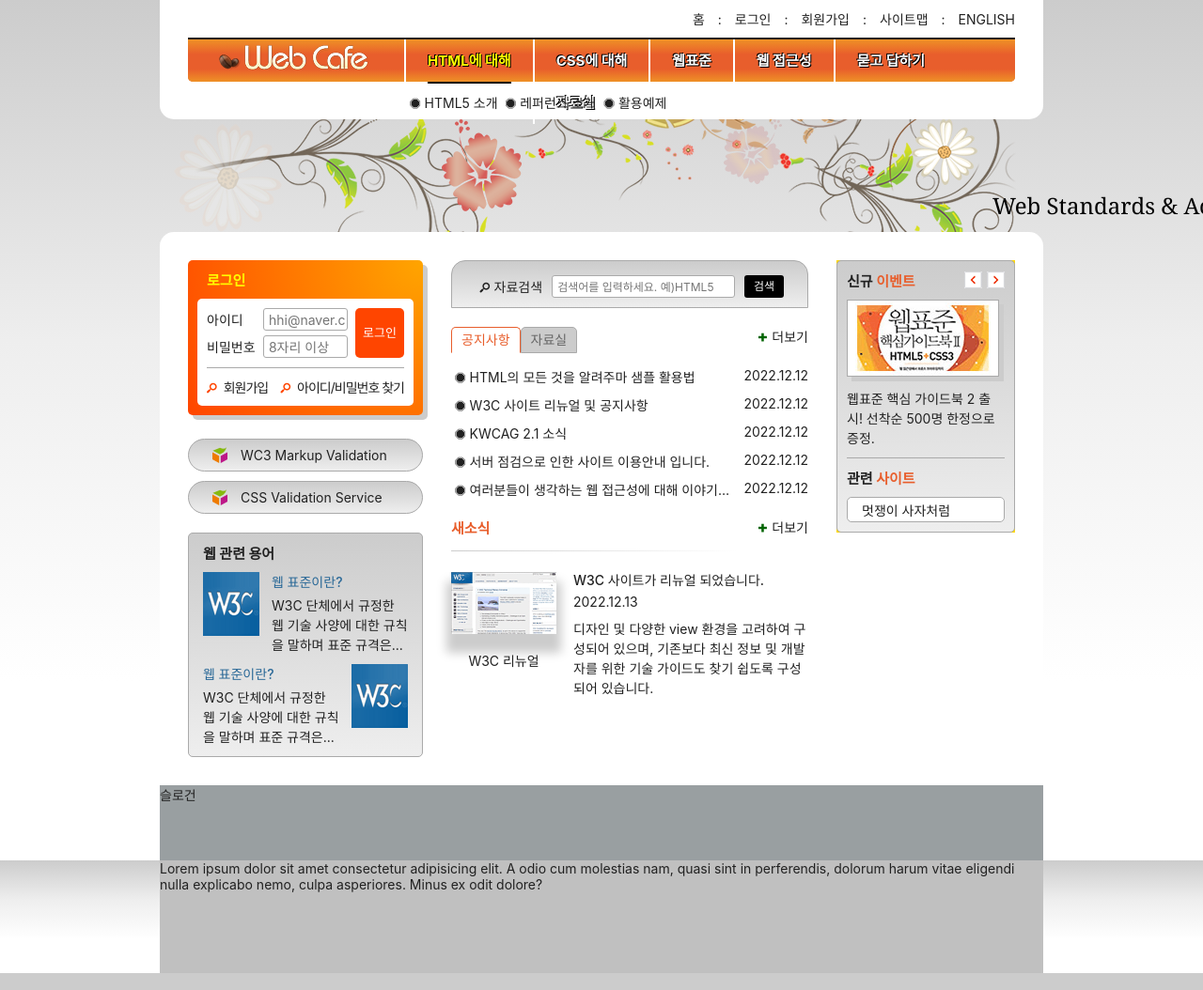
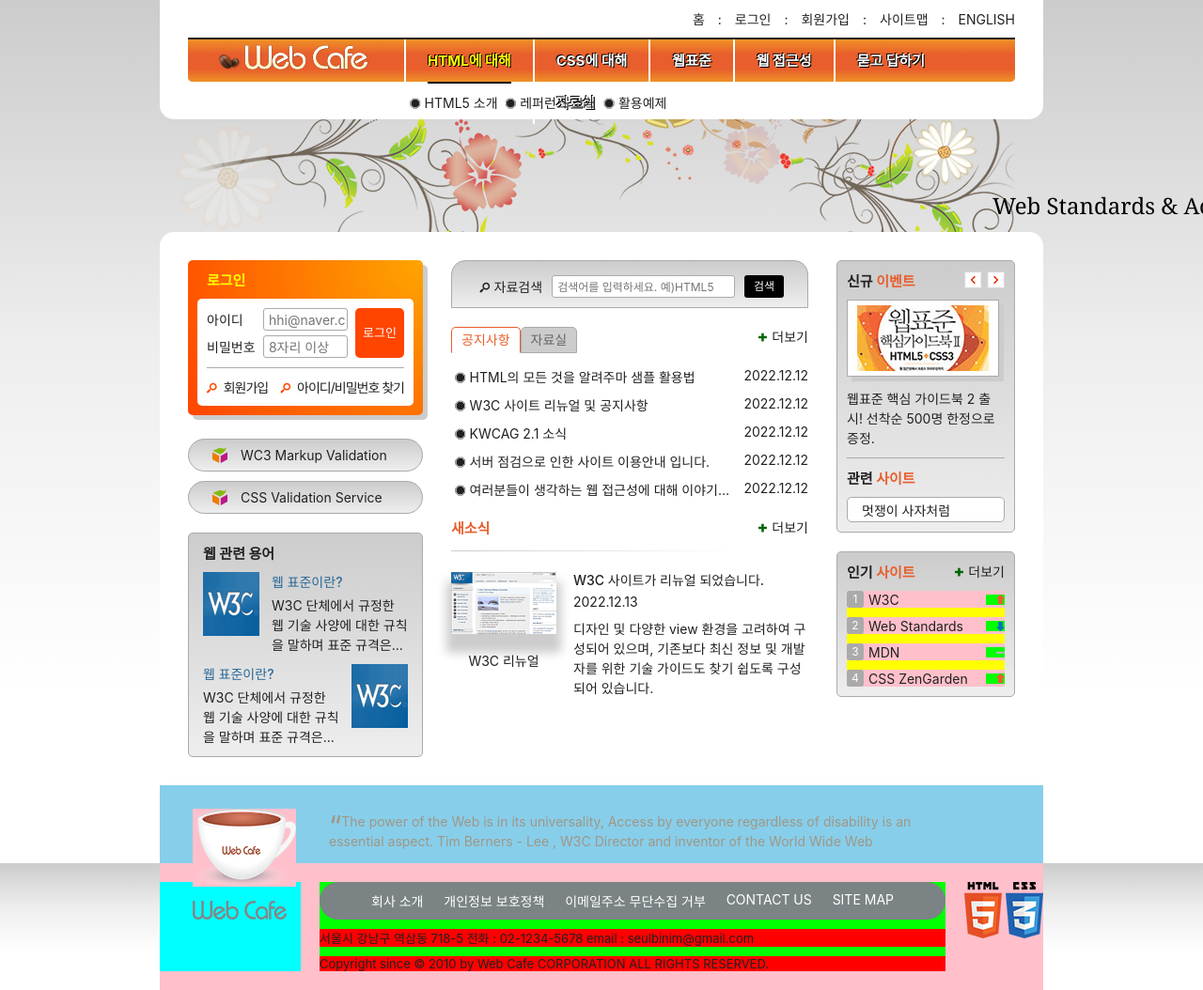
Before and after one commit to hwanghaein/HTML5, a plain HTML site: page index.html in a window 1280 px wide. Shown: the top 1054 px of the page at 94% size. Drawn offline with Linux system fonts and the light colour scheme; a web font is replaced by a local one.

Commit message:
12/14 인기사이트, 슬로건, 푸터 완성

```diff
--- a/index.html
+++ b/index.html
@@ -381,28 +381,71 @@
 
 
 <!-- 인기사이트 Start -->
-
+<div class="gradient-effect margin-top-default">
+  <section class="favorite">
+    <h2 class="favorite-title text-xl">인기 <span class="accent-color">사이트</span></h2>
+    <ol class="favorite-list margin-top-normal">
+      <li class="no1"><a href="/">W3C</a><em class="up"><span class="a11y-hidden">순위 상승</span></em></li>
+      <li class="no2"><a href="/">Web Standards</a><em class="down"><span class="a11y-hidden">순위 하락</span></em></li>
+      <li class="no3"><a href="/">MDN</a><em class="stop"><span class="a11y-hidden">순위 변동없음</span></em></li>
+      <li class="no4"><a href="/">CSS ZenGarden</a><em class="up"><span class="a11y-hidden">순위 상승</span></em></li>
+    </ol>
+    <a href="/" class="more favorite-more icon-plus" title="인기 사이트">더보기</a>
+  </section>
+</div>
 <!-- 인기사이트 End -->
         </div>
   <!-- 그룹3 End-->
   </main>
   <!-- 메인 End -->
 
-  <!-- 슬로건 Start -->
-  <article class="slogan">슬로건</article>
-  <!-- 슬로건 End -->
 
-  <!-- 푸터 Start -->
-  <footer class="footer">
-    <div class="footer-inner">
-      Lorem ipsum dolor sit amet consectetur adipisicing elit. A odio cum molestias nam, quasi sint in perferendis,
-      dolorum harum vitae eligendi nulla explicabo nemo, culpa asperiores. Minus ex odit dolore?
-    </div>
-  </footer>
-  <!-- 푸터 End -->
+  <!-- article 슬로건 Start -->
+  <article class="slogan">
+  <h2 class="slogan-title" title="웹카페에서 웹표준을">슬로건</h2>
+    <p class="slogan-content">
+      <q cite="http://w3.org/WAI">The power of the Web is in its universality, Access by everyone regardless of disability is an essential aspect.</q>
+      Tim Berners - Lee , W3C Director and inventor of the World Wide Web
+    </p>
+    <footer class="a11y-hidden">
+      출처 : W3C, http://w3.org/WAI/
+    </footer>
+  </article>
+   <!-- article 슬로건 End -->
 
 
 
+
+    <!-- 푸터 Start -->
+    <footer class="footer">
+      <div class="footer-inner">
+        <a href="/" class="footer-logo">
+          <img src="assets/footer_logo.png" alt="web cafe" />
+        </a>
+        <div class="footer-inner-wrapper">
+          <ul class="guide-list">
+            <li><a href="/">회사 소개</a></li>
+            <li><a href="/">개인정보 보호정책</a></li>
+            <li><a href="/">이메일주소 무단수집 거부</a></li>
+            <li><a href="/">contact us</a></li>
+            <li><a href="/">site map</a></li>
+          </ul>
+          <address class="address">
+            <span>서울시 강남구 역삼동 718-5</span>
+            <span>전화 : <a href="tel:0212345678">02-1234-5678</a></span>
+            <span>email : <a href="mailto:seulbinim@gmail.com?subject=문의사항">seulbinim@gmail.com</a></span>
+          </address>
+          <small class="copyright">
+            Copyright since &copy; 2010 by Web Cafe CORPORATION ALL RIGHTS RESERVED.
+          </small>
+        </div>
+        <div class="badge-wrapper">
+          <img class="badge-html" src="assets/html5_logo.png" alt="최신 표준인 HTML5를 사용하여 마크업 했습니다." />
+          <img class="badge-css" src="assets/css3_logo.png" alt="최신 기술인 CSS3를 활용하여 디자인 했습니다." />
+        </div>
+      </div>
+    </footer>
+    <!-- 푸터 End -->
+
 </body>
-
 </html>
--- a/styles/style.css
+++ b/styles/style.css
@@ -310,7 +310,6 @@
   width: 380px;
 }
 .group3 {
-  background-color: gold;
   width: 190px;
 }
 
@@ -829,20 +828,185 @@
   padding-bottom: 10px;
 }
 
+/* margin 클래스 */
+.margin-top-default{margin-top: 20px;}
+.margin-top-thin{margin-top: 5px;}
+.margin-top-normal{margin-top: 10px;}
+.margin-top-large{margin-top: 15px;}
+.margin-top-10{margin-top: 10px;}
+.margin-top-15{margin-top: 15px;}
 
-/* 슬로건 */
+/* 인기사이트 영역 전체 */
+.favorite{
+  position: relative;
+}
+
+/* 목록 전체 박스 부분 */
+.favorite-list{
+  background: yellow;
+ list-style-type: none;
+}
+
+/* 목록 개별 리스트들 */
+.favorite-list li{
+  margin-top: 10px;
+  counter-increment: number;
+  background-color: pink;
+  display: flex;
+  flex: row nowrap;
+  align-items: center;
+}
+
+/* 리스트들 앞에 숫자 꾸미기 */
+.favorite-list li::before{
+content: counter(number);
+background-color: #aaa;
+color: #fff;
+font-size: 1.2rem;
+margin-right: 5px;
+border-radius: 3px;
+display: inline-block;
+width: 1.5em;
+text-align: center;
+line-height: 1.5;
+}
+
+
+
+/* em태그 영역->박스로 만듦 (화살표) */
+.up, .stop, .down{
+  display: inline-block;
+  width: 20px;
+  height: 11px;
+  margin-left: auto;
+  background:lime url(./images/rank.png) no-repeat 100% 0%;
+}
+
+/* -만 */
+.stop{
+background-position: 100% 48%;
+}
+
+/* ↓만 */
+.down{
+  background-position: 100% 100%;
+}
+
+
+/* 인기사이트 더보기 */
+.favorite-more{
+/* background-color: green;   */
+position: absolute;
+top: -8px;
+right: -8px;
+padding: 8px;
+}
+
+
+
+/* 슬로건 전체 영역 */
 .slogan {
-  background: rgb(153, 159, 161);
-  height: 10vh;
+  background: skyblue;
   clear: both;
+position: relative;
+padding: 15px 100px 15px 180px;
 }
+
+/* "슬로건" 글자 */
+.slogan-title{
+  background-color: pink;
+  width: 110px;
+  height: 83px;
+  line-height: 83px;
+  text-align: center;
+  position: absolute;
+  bottom: -25px;
+  left: 35px;
+}
+
+/* 커피잔 이미지 넣기 */
+.slogan-title::before{
+content:"";
+position:absolute;
+top: 0;
+left: 0;
+width: 100%;
+height: 100%;
+background: url("images/coffee.png") no-repeat 0 0;
+}
+
+/* 슬로건 안에 인용구 (The power~) */
+.slogan-content{
+  color: #a09784;
+}
+
+/* 인용구 앞 따옴표 */
+.slogan-content q::before{
+  display: inline-block;
+  font-size: 3rem;
+  transform: translateY(10px);
+  }
+
+/* 인용구 뒤 따옴표 */
+.slogan-content q::after{
+content: "";
+}
+
+
 
 /* 푸터 */
 .footer {
   background: #ccc
     linear-gradient(to bottom, #ccc 0%, #eee 35%, #fff 70%, #fff 100%);
+    /* display: flex;
+    flex-flow: row nowrap; */
 }
+
+/* 푸터 안쪽 영역 */
 .footer-inner {
-  background: silver;
-  height: 15vh;
+  background: pink;
+  display: flex;
+  flex-flow: row nowrap;
+  gap: 20px;
+  padding: 20px 0;
 }
+
+/* 웹카페 로고 부분 */
+.footer-logo{
+  background: aqua;
+  width: 150px;
+  padding: 20px 0 0 35px;
+}
+
+/* 가이드메뉴바, 주소, 저작권 전체 영역  */
+.footer-inner-wrapper{
+  background: lime;
+  flex: 1 1 auto;
+}
+
+/* 가이드메뉴바 */
+.guide-list {
+  display: flex;
+  flex-flow: row nowrap;
+  background-color: #7b8385;
+  color: #fff;
+  padding: 4px 45px;
+  justify-content: space-between;
+  text-transform: uppercase;
+  border-radius: 30px;
+}
+
+/* 가이드메뉴바 개별 리스트의 a태그 */
+.guide-list a {
+  display: block;
+  padding: 6px 10px;
+}
+
+/* 주소, 저작권 */
+.address,
+.copyright {
+  background-color: #f00;
+  display: block;
+  font-size: 1.3rem;
+  margin-top: 10px;
+}
```
